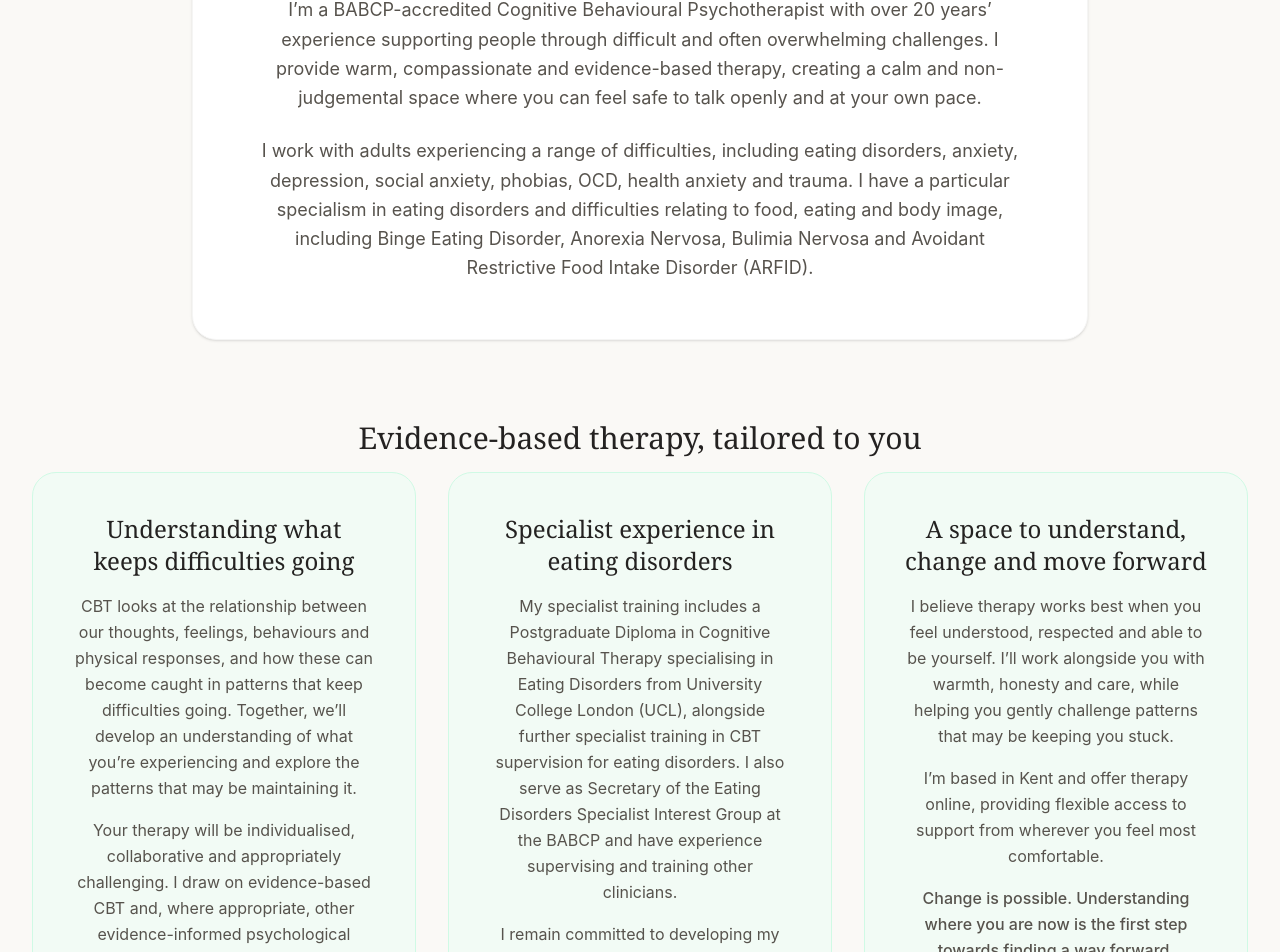
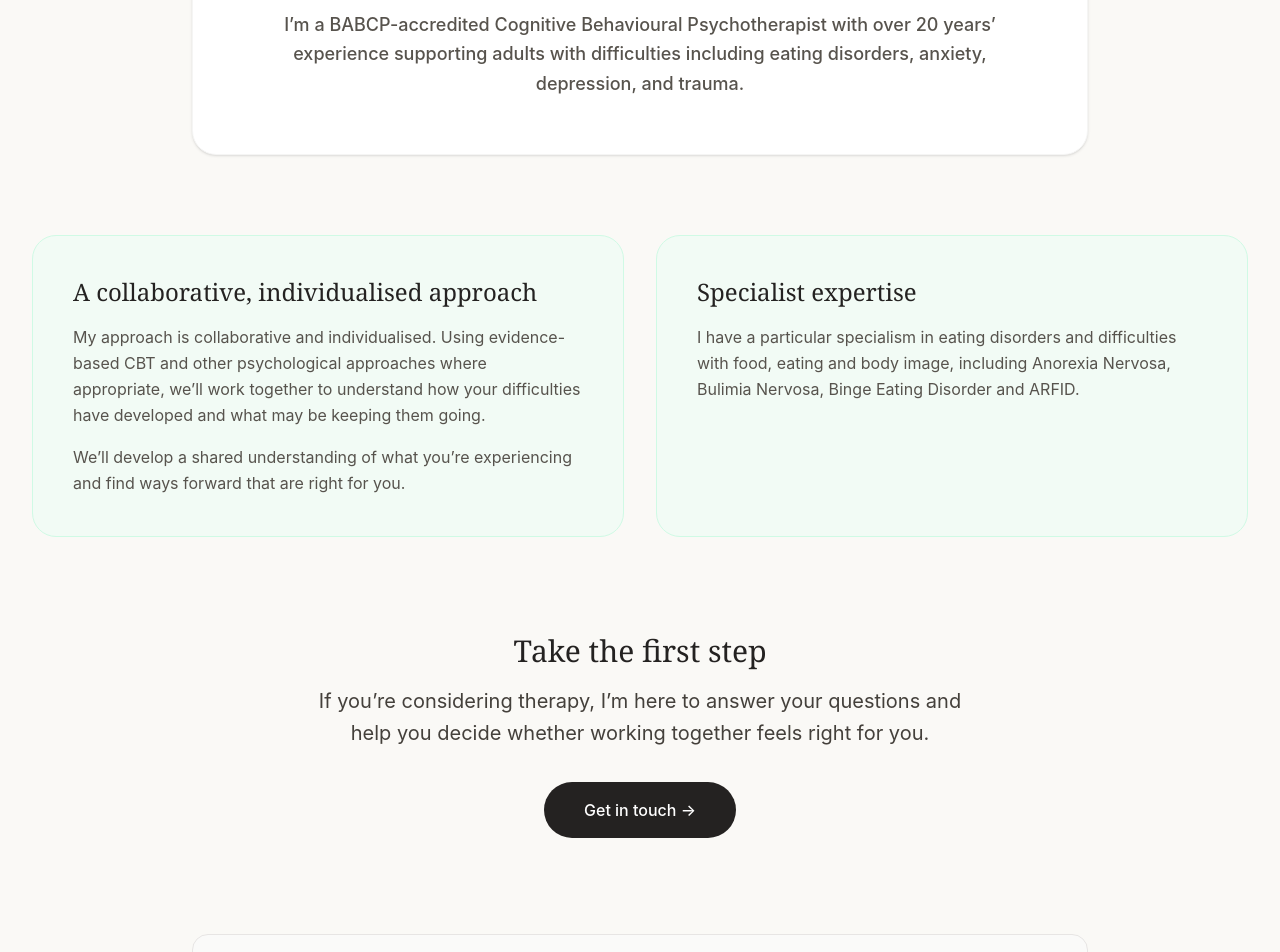
Before and after one commit to howlupfiend/Anne-Jackson-Psychology-Website, a React (Vite) app: page / in a window 1280 px wide. Shown: the part 996-1948 px from the top of the page. Built offline with nearby package versions, Linux system fonts and the light colour scheme.

Commit message:
feat: add Home page component with hero, approach, and crisis disclaimer sections

```diff
--- a/src/pages/Home.jsx
+++ b/src/pages/Home.jsx
@@ -11,7 +11,7 @@ export default function Home({ navigate }) {
           <div className="flex items-center gap-2 mb-6">
             <Leaf className="w-5 h-5 text-emerald-600" strokeWidth={2.5} />
             <p className="text-emerald-700 font-semibold tracking-wider text-sm uppercase mt-1">
-              Based in Kent | Online Therapy for Adults
+              Based in Kent | Online therapy for adults
             </p>
           </div>
 
@@ -19,9 +19,13 @@ export default function Home({ navigate }) {
             Evidence-based therapy, tailored to you.
           </h1>
 
-          <p className="text-lg text-stone-600 mb-10 leading-relaxed max-w-lg">
+          <p className="text-lg text-stone-600 mb-4 leading-relaxed max-w-lg">
             Specialist CBT therapy for adults, with particular expertise in eating disorders.
           </p>
+          <p className="text-lg text-stone-600 font-medium mb-10">
+            You don’t have to figure it all out alone.
+          </p>
+
           <div className="flex flex-col sm:flex-row gap-4">
             <button
               onClick={() => navigate('Contact')}
@@ -53,73 +57,50 @@ export default function Home({ navigate }) {
           Taking the first step towards therapy can feel daunting.
         </h2>
         <p className="text-lg text-stone-600 leading-relaxed mb-6">
-          You may have been managing things on your own for a long time, or simply reached a point where the ways you have been coping no longer feel helpful. Whatever has brought you here, you don’t have to work it all out alone.
+          I offer a calm, compassionate and safe space where you can feel heard, understood and supported to make meaningful and sustainable changes.
         </p>
-        <p className="text-lg text-stone-600 leading-relaxed mb-6">
-          I’m a BABCP-accredited Cognitive Behavioural Psychotherapist with over 20 years’ experience supporting people through difficult and often overwhelming challenges. I provide warm, compassionate and evidence-based therapy, creating a calm and non-judgemental space where you can feel safe to talk openly and at your own pace.
-        </p>
-        <p className="text-lg text-stone-600 leading-relaxed">
-          I work with adults experiencing a range of difficulties, including eating disorders, anxiety, depression, social anxiety, phobias, OCD, health anxiety and trauma. I have a particular specialism in eating disorders and difficulties relating to food, eating and body image, including Binge Eating Disorder, Anorexia Nervosa, Bulimia Nervosa and Avoidant Restrictive Food Intake Disorder (ARFID).
+        <p className="text-lg text-stone-600 leading-relaxed font-medium">
+          I’m a BABCP-accredited Cognitive Behavioural Psychotherapist with over 20 years’ experience supporting adults with difficulties including eating disorders, anxiety, depression, and trauma.
         </p>
       </div>
 
       {/* 3. Approach & Specialisms Grid */}
-      <div className="text-center mb-24">
-        <h2 className="text-3xl font-serif text-[#242221] mb-4">Evidence-based therapy, tailored to you</h2>
-        <div className="grid md:grid-cols-2 lg:grid-cols-3 gap-8 mb-24">
+      <div className="grid md:grid-cols-2 gap-8 mb-24">
 
         <div className="bg-emerald-50/50 p-10 rounded-3xl border border-emerald-100">
           <h3 className="text-2xl font-serif text-[#242221] mb-4">
-              Understanding what keeps difficulties going
+            A collaborative, individualised approach
           </h3>
           <p className="text-stone-600 leading-relaxed mb-4">
-              CBT looks at the relationship between our thoughts, feelings, behaviours and physical responses, and how these can become caught in patterns that keep difficulties going. Together, we’ll develop an understanding of what you’re experiencing and explore the patterns that may be maintaining it.
+            My approach is collaborative and individualised. Using evidence-based CBT and other psychological approaches where appropriate, we’ll work together to understand how your difficulties have developed and what may be keeping them going.
           </p>
           <p className="text-stone-600 leading-relaxed">
-              Your therapy will be individualised, collaborative and appropriately challenging. I draw on evidence-based CBT and, where appropriate, other evidence-informed psychological approaches to make sure therapy is suited to your particular difficulties, needs and goals. The aim is not simply to understand what is happening, but to help you develop new ways of responding and make meaningful, sustainable changes.
+            We’ll develop a shared understanding of what you’re experiencing and find ways forward that are right for you.
           </p>
         </div>
 
         <div className="bg-emerald-50/50 p-10 rounded-3xl border border-emerald-100">
           <h3 className="text-2xl font-serif text-[#242221] mb-4">
-              Specialist experience in eating disorders
+            Specialist expertise
           </h3>
-            <p className="text-stone-600 leading-relaxed mb-4">
-              My specialist training includes a Postgraduate Diploma in Cognitive Behavioural Therapy specialising in Eating Disorders from University College London (UCL), alongside further specialist training in CBT supervision for eating disorders. I also serve as Secretary of the Eating Disorders Specialist Interest Group at the BABCP and have experience supervising and training other clinicians.
-            </p>
           <p className="text-stone-600 leading-relaxed">
-              I remain committed to developing my knowledge and keeping my practice current through ongoing professional development, including recent training in neurodiversity-informed CBT, dissociation and ARFID.
-            </p>
-          </div>
-
-          <div className="bg-emerald-50/50 p-10 rounded-3xl border border-emerald-100">
-            <h3 className="text-2xl font-serif text-[#242221] mb-4">
-              A space to understand, change and move forward
-            </h3>
-            <p className="text-stone-600 leading-relaxed mb-4">
-              I believe therapy works best when you feel understood, respected and able to be yourself. I’ll work alongside you with warmth, honesty and care, while helping you gently challenge patterns that may be keeping you stuck.
-            </p>
-            <p className="text-stone-600 leading-relaxed mb-4">
-              I’m based in Kent and offer therapy online, providing flexible access to support from wherever you feel most comfortable.
-            </p>
-            <p className="text-stone-600 leading-relaxed font-medium">
-              Change is possible. Understanding where you are now is the first step towards finding a way forward.
+            I have a particular specialism in eating disorders and difficulties with food, eating and body image, including Anorexia Nervosa, Bulimia Nervosa, Binge Eating Disorder and ARFID.
           </p>
         </div>
 
       </div>
-      </div>
+
       {/* 4. Call to Action */}
       <div className="text-center mb-24">
         <h2 className="text-3xl font-serif text-[#242221] mb-4">Take the first step</h2>
-        <p className="text-lg text-stone-600 max-w-2xl mx-auto mb-8">
-          If you’re considering therapy and would like to find out more, you’re very welcome to get in touch. You don’t need to have everything figured out before contacting me. We can start with a conversation about what you’re experiencing and whether therapy with me feels like the right fit for you.
+        <p className="text-xl text-stone-700 max-w-2xl mx-auto mb-8 leading-relaxed">
+          If you’re considering therapy, I’m here to answer your questions and help you decide whether working together feels right for you.
         </p>
         <button
           onClick={() => navigate('Contact')}
           className="bg-[#242221] text-white px-10 py-4 rounded-full font-medium hover:bg-stone-800 transition-colors"
         >
-          Get in touch →
+          Get in touch &rarr;
         </button>
       </div>
 
```
Lines whose indentation alone changed are shown as unchanged.
